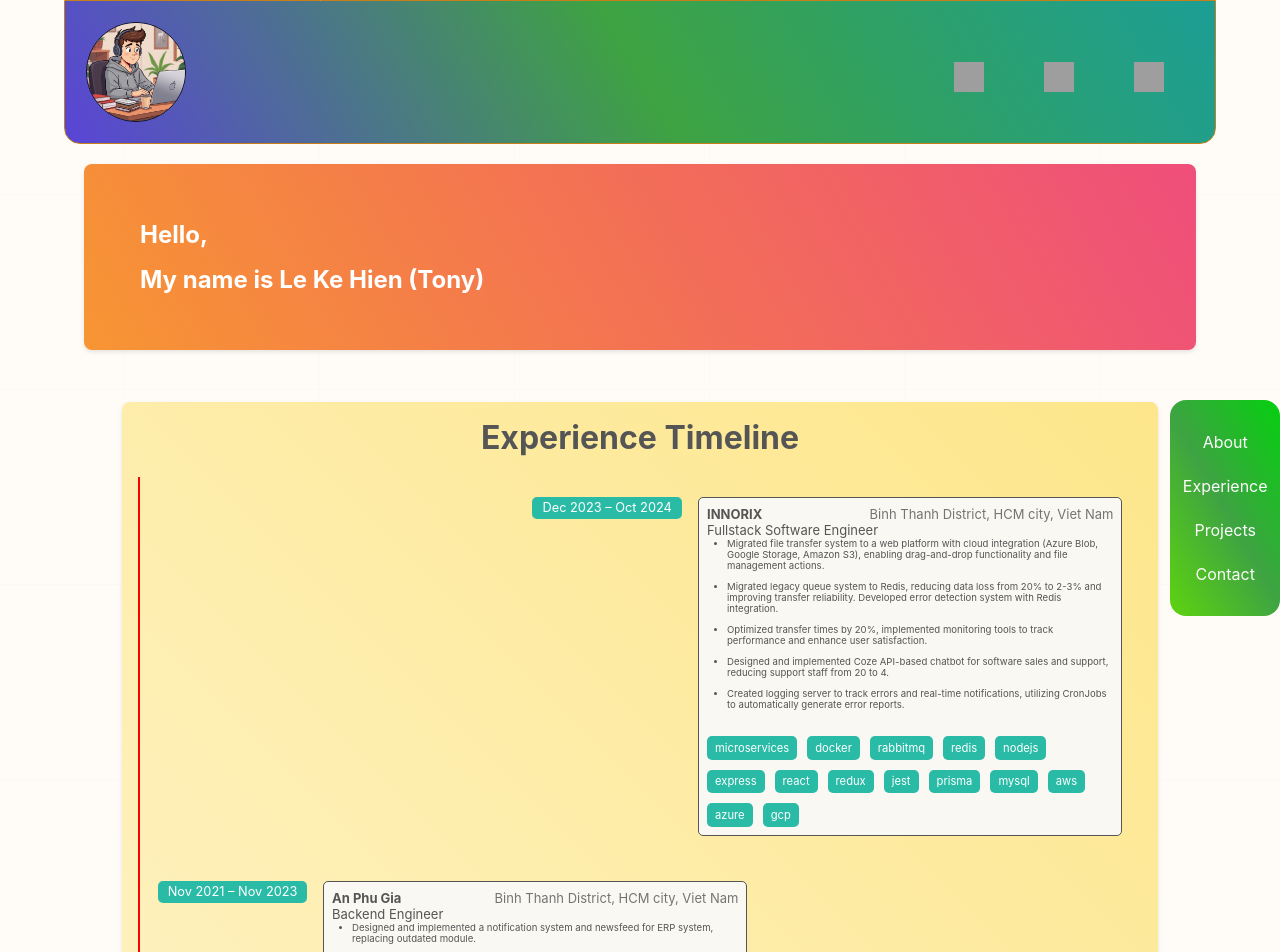
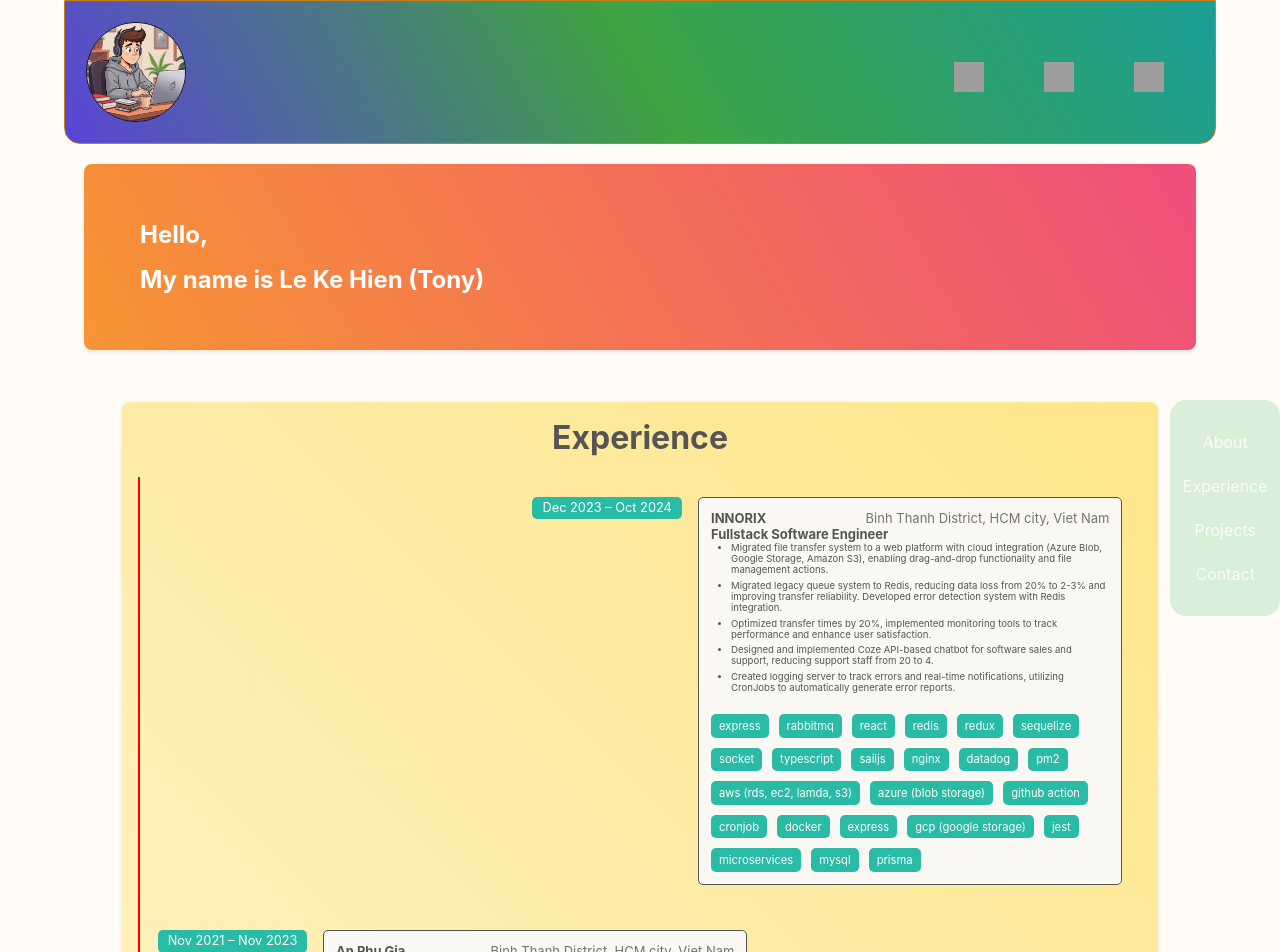
Before and after one commit to hienleke/portfolio_website, a React (Create React App) app in the folder my-react-app/: page / in a window 1280 px wide. Shown: the top 952 px of the page. Built offline with nearby package versions, Linux system fonts and the light colour scheme; grey boxes are pictures that could not be loaded.

Commit message:
refactor: update experience section styles and enhance skill display

```diff
--- a/my-react-app/src/components/Experience/Experience.css
+++ b/my-react-app/src/components/Experience/Experience.css
@@ -25,7 +25,7 @@
 
 .experience ul li {
 	font-size: 1.1rem;
-	margin-bottom: 10px;
+	margin-bottom: 0.3rem;
 }
 .experience-content {
 	position: relative;
@@ -108,7 +108,7 @@
 .experience-item .content{
 	background-color: rgb(250, 248, 242);
     background-image: linear-gradient(127deg, rgba(255, 255, 255, 0) 12.55%, rgba(255, 255, 255, 0) 84.61%);
-	padding: 0.5rem;
+	padding: 0.75rem;
 	border: #555 solid 1px;
 	border-radius: 5px;
 	width: 44%;
@@ -135,3 +135,28 @@
     user-select: none;
 	height: fit-content;
 }
+.skill-tabs{
+	display: flex;
+	gap: 10px;
+	flex-wrap: wrap;
+	font-size: 0.7rem;
+	margin-top: 1rem;
+}
+
+.skill-tabs .skill-tab{
+	padding: 0.3rem 0.5rem;
+	background: #2abba7;
+	color: white;
+	border-radius: 5px;
+	transition: transform 0.5s ease;
+}
+
+.skill-tabs .skill-tab:hover{
+	background: #2abba7;
+	color: white;
+	background: black;
+	color: white;
+	box-shadow: 0 4px 8px rgba(0, 0, 0, 0.2);
+	transform: scale(1.1);
+
+}
--- a/my-react-app/src/components/Experience/Experience.jsx
+++ b/my-react-app/src/components/Experience/Experience.jsx
@@ -9,7 +9,7 @@ const Experience = () => {
 			location: "Binh Thanh District, HCM city, Viet Nam",
 			role: "Fullstack Software Engineer",
 			duration: "Dec 2023 – Oct 2024",
-			skills : ["microservices", "docker", "rabbitmq", "redis", "nodejs", "express", "react", "redux", "jest", "prisma", "mysql", "aws", "azure", "gcp"],
+			skills : ["Express", "RabbitMQ", "React", "Redis", "Redux", "Sequelize", "Socket", "Typescript", "SailJS", "Nginx", "DataDog", "Pm2","AWS (RDS, EC2, Lamda, S3)", "Azure (Blob Storage)", "Github Action", "CronJob", "Docker", "Express", "GCP (Google Storage)", "Jest", "Microservices", "MySql",  "Prisma"],
 			responsibilities: [
 				"Migrated file transfer system to a web platform with cloud integration (Azure Blob, Google Storage, Amazon S3), enabling drag-and-drop functionality and file management actions.",
 				"Migrated legacy queue system to Redis, reducing data loss from 20% to 2-3% and improving transfer reliability. Developed error detection system with Redis integration.",
@@ -23,6 +23,7 @@ const Experience = () => {
 			location: "Binh Thanh District, HCM city, Viet Nam",
 			role: "Backend Engineer",
 			duration: "Nov 2021 – Nov 2023",
+			skills: ["Nodejs (Express, SocketIO)", "MongoDB", "Redis", "RabbitMQ", "MySQL", "Postgres", "GraphQL", "Jest", "CI/CD", "S3", "PM2", "Schedule", "Docker", "Microservice"],
 			responsibilities: [
 				"Designed and implemented a notification system and newsfeed for ERP system, replacing outdated module.",
 				"Migrated data from Discord chat system to custom-built chat system, improving real-time communication by 40%.",
@@ -79,7 +80,7 @@ const Experience = () => {
 	return (
 		<section  ref={elementRef} className="experience bounds ">
 			<h2 className="headLine expericence-headLine">
-				<span className="red-color">Experience</span> <span></span>Timeline
+				<span className="red-color">Experience</span>
 			</h2>
 			<div className="experience-content">
 				<div className="wrap-line" style={{
@@ -106,9 +107,9 @@ const Experience = () => {
           <h4>{ex.company}</h4>
           <p style={{color : '#747474' }}>{ex.location}</p>
         </div>
-        <p>
+        <h4>
          {ex.role}
-        </p>
+        </h4>
         <p>
           {ex.techstack?.map((tech, idx) => (
             <span key={idx}>{tech}</span>
@@ -119,9 +120,9 @@ const Experience = () => {
             <li key={idx}>{responsibility}</li>
           ))}
 			  </ul>
-			  <div style={{ display: "flex", gap: "10px" , flexWrap: "wrap" , fontSize: "0.7rem" , marginTop: "1rem"}}>
-				  {ex.skills?.map((skill, idx) => (<div style={{ padding: '0.3rem 0.5rem', background: '#2abba7', color: 'white', borderRadius: '5px' }} key={idx}>
-					  {skill}
+			  <div className="skill-tabs">
+				  {ex.skills?.map((skill, idx) => (<div className="skill-tab" key={idx}>
+					  {skill.toLowerCase()}
 				  </div>))}
 			  </div>
       </div>
--- a/my-react-app/src/components/Header/Nav/NavMenu.css
+++ b/my-react-app/src/components/Header/Nav/NavMenu.css
@@ -9,7 +9,7 @@
 	padding: 1.5rem 0;;
 	right: 0rem;
 	border-radius:  1rem;
-	background: linear-gradient(60deg, #5ed310, #3ea342, #05cf0f);;
+	background-color: rgb(69 189 98/20%);
 	animation: slideUp 0.3s ease forwards;
 	color: var(--tony-light-text);
 }
--- a/my-react-app/src/components/Skill/Skill.css
+++ b/my-react-app/src/components/Skill/Skill.css
@@ -28,6 +28,7 @@
 	display: flex;
     gap: 0.2rem;
 	align-items: center;
+	flex-wrap: wrap;
 }
 .skill-item:hover{
 	box-shadow: 0 4px 8px rgba(0, 0, 0, 0.2);
```
